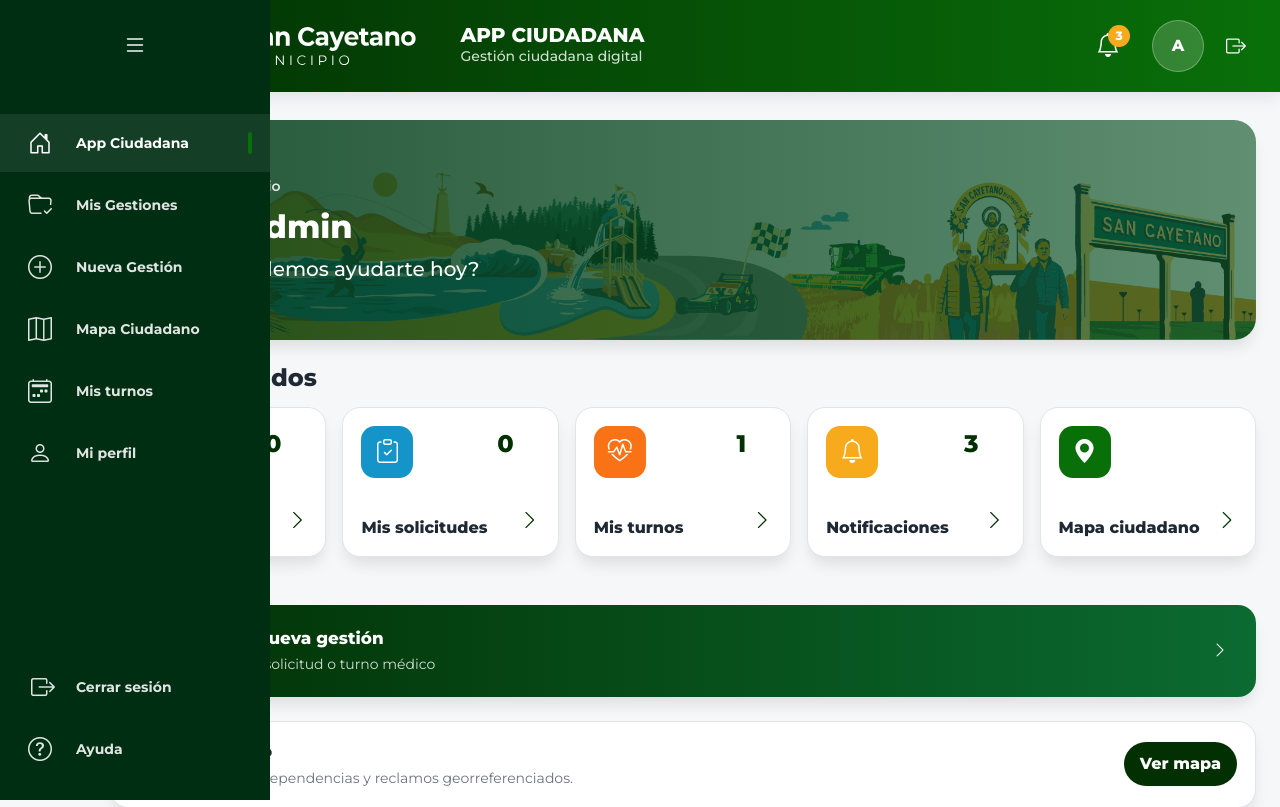
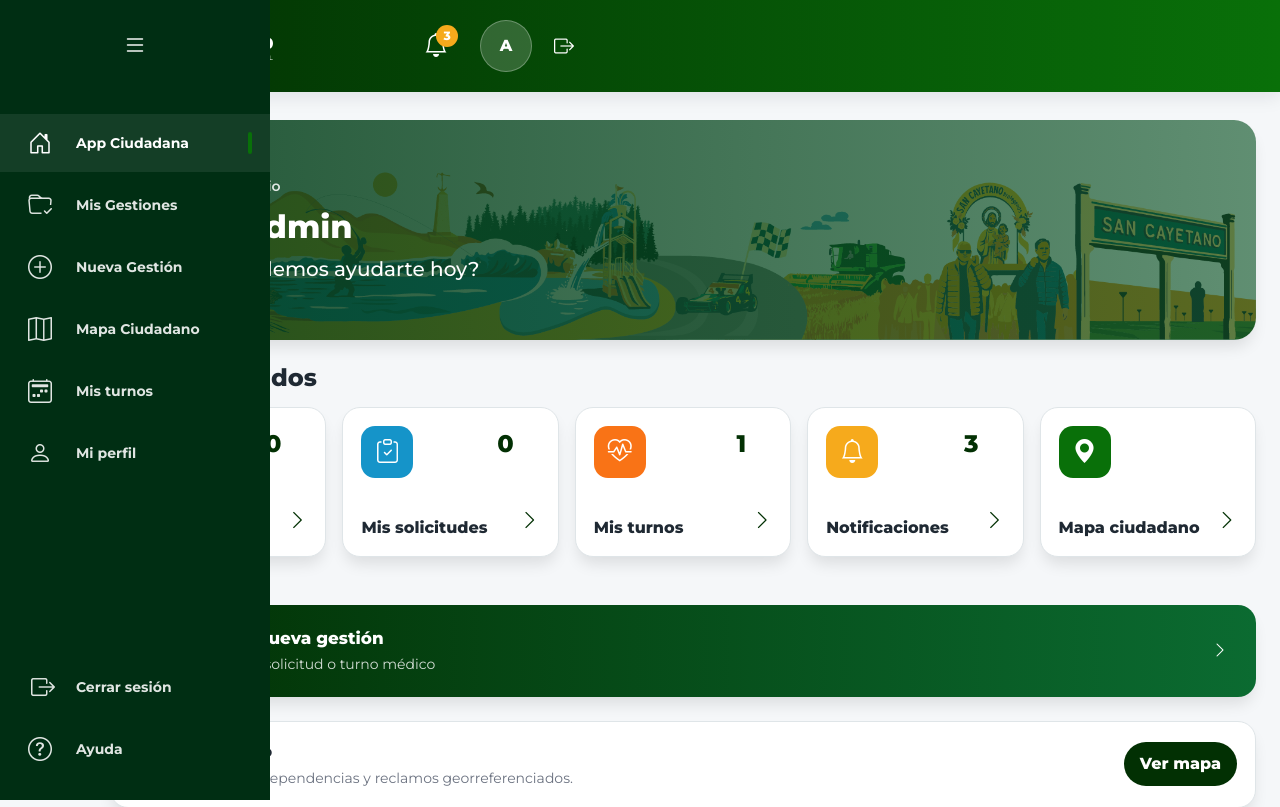
Before and after one commit to sorensenclara/SistemaGestionSanCayetano, a Django app: page /ciudadano/ in a window 1280 px wide. Shown: the top 807 px of the page. Run offline with Django 5.2, Linux system fonts and the light colour scheme; a user stored in the database is signed in; data that the repository does not hold is empty.

Commit message:
Ajustes en Base Citizen Logo

```diff
--- a/municipio/templates/citizen/base_citizen.html
+++ b/municipio/templates/citizen/base_citizen.html
@@ -83,14 +83,9 @@
             </button>
 
             <a class="platform-brand" href="{% url 'citizen_home' %}">
-                <img src="{% static 'img/logo-san-cayetano.svg' %}" alt="San Cayetano Municipio" class="platform-logo platform-header-logo-full">
-                <img src="{% static 'img/isologo-sancaap-ligth.svg' %}" alt="San Cayetano Municipio" class="platform-logo platform-header-logo-mini">
+                <img src="{% static 'img/logo-sancaap-horizontal-white.svg' %}" alt="SancApp" class="platform-logo platform-header-logo-full" style="height:36px;">
+                <img src="{% static 'img/isologo-sancaap-ligth.svg' %}" alt="SancApp" class="platform-logo platform-header-logo-mini">
             </a>
-
-            <div class="platform-title">
-                <div class="platform-title-main">App Ciudadana</div>
-                <div class="platform-title-sub">Gestión ciudadana digital</div>
-            </div>
 
             <div class="platform-header-actions">
                 <a href="{% url 'citizen_notificaciones' %}" class="platform-notification-btn" aria-label="Notificaciones">
```
Also changed, not shown: municipio/static/img/logo-sancaap-horizontal-white.svg (added).
